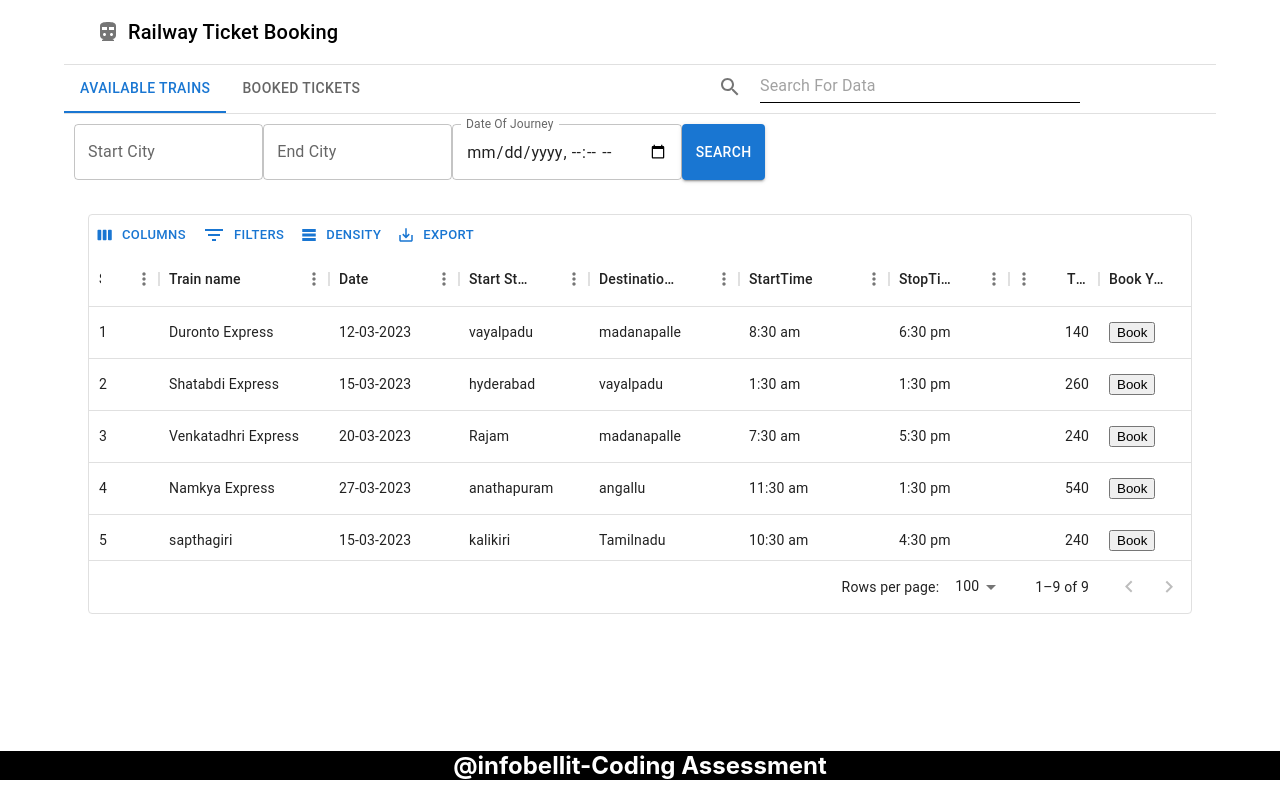
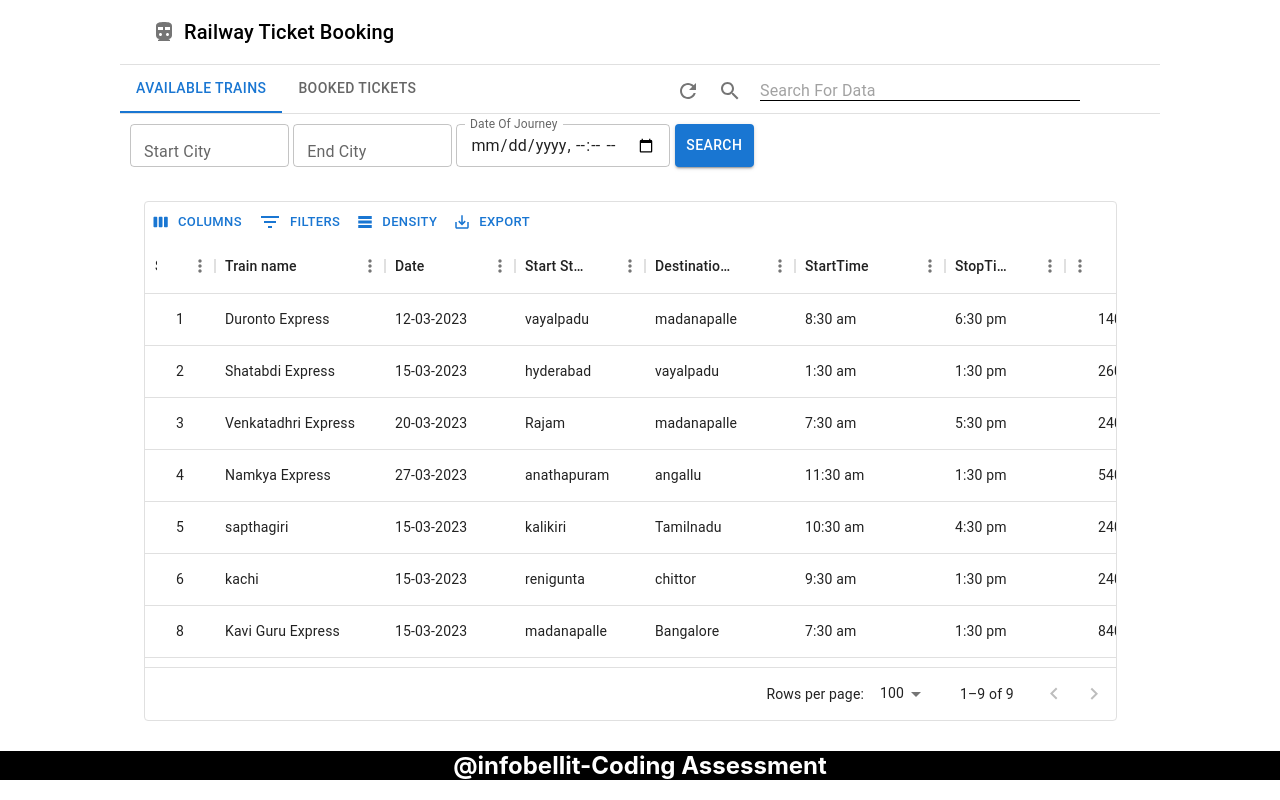
Before and after one commit to Baggu516/Train_Ticket_Booking_Infobellit, a React (Create React App) app: page / in a window 1280 px wide. Built offline with nearby package versions, Linux system fonts and the light colour scheme.

Commit message:
css chnages refresh

```diff
--- a/src/App.css
+++ b/src/App.css
@@ -7,3 +7,6 @@
   padding: 0;
   /* color:rgb(198, 175, 140) */
 }
+.MuiInputBase-input  {
+  height: 10px !important;
+}
--- a/src/App.js
+++ b/src/App.js
@@ -12,6 +12,7 @@ import PropTypes from 'prop-types';
 import Typography from '@mui/material/Typography';
 import { Button, Container,TextField, Divider, IconButton, Toolbar, InputBase } from '@mui/material';
 import SearchIcon from '@mui/icons-material/Search';
+import RefreshIcon from "@mui/icons-material/Refresh";
 import Data from "./components/Data"
 // import TotalTicket from "./components/TotalTicket"
 import Model from './components/Model';
@@ -187,7 +188,7 @@ function App() {
   return (
     <>
 
-      <Container fixed>
+      <Container fixed sx={{hieght:'100vh',width:'85vw'}}>
       <Toolbar>
         <IconButton>
         <DirectionsSubwayFilledIcon/>
@@ -205,11 +206,14 @@ function App() {
                 <Tab label="Booked Tickets" {...a11yProps(1)} />
         </Tabs>
         <span  style={{position:'absolute',right:200}}>
+        <IconButton type="button" aria-label="search" onClick={() => Search()}>
+            {<RefreshIcon />}
+        </IconButton>
           <IconButton type="button" sx={{ p: '10px' }} aria-label="search">
             <SearchIcon />
           </IconButton>
           <InputBase
-            sx={{ ml: 1, flex: 1 }}
+            sx={{ ml: 1, flex: 1 ,paddingTop:2}}
             placeholder="Search For Data"
             value={searchValue}
             inputRef={inputRef}
@@ -229,6 +233,7 @@ function App() {
           <span style={{display:'flex',margin:"10px",marginLeft:"10px",width:"60%"}}>
             <span style={{width:"30%"}}>
             <Autocomplete
+        className="inputFieldSearch"
         id="start-city"
         options={['vayalpadu',
         'hyderabad',
@@ -246,11 +251,12 @@ function App() {
         )}
       />
             </span>
-
+         &nbsp;
        {/* </span> */}
       {/* <span style={{position:'absolute',right:50}}> */}
       <span style={{width:"30%"}}>
       <Autocomplete
+        className="inputFieldSearch"
         id="end-city"
         options={["madanapalle",
         "vayalpadu",
@@ -267,9 +273,10 @@ function App() {
           <TextField {...params} label="End City" variant="outlined" />
         )}
       />
-      </span>
+      </span>&nbsp;
       {/* <span style={{position:'absolute',right:100}}> */}
       <TextField
+        className="inputFieldSearch"
         id="date-of-journey"
         label="Date Of Journey"
         type="datetime-local"
@@ -278,17 +285,17 @@ function App() {
         InputLabelProps={{
           shrink: true,
         }}
-      />
+      />&nbsp;
       {/* </span> */}
       {/* <span style={{position:'absolute',right:150}}> */}
-      <Button type="submit" variant="contained" color="primary">
+      <Button type="submit" className='inputFieldSearch' variant="contained" color="primary">
         Search
       </Button>
       </span>
 
     </form>
       </Box>
-      <TabPanel value={value} index={0}>
+      <TabPanel value={value}  index={0}>
         <TotalTicket value={value} availableData={searchData} bookedData={bookedData} stored={stored}/>
       </TabPanel>
       <TabPanel value={value}   index={1}>
--- a/src/components/TotalTicket.js
+++ b/src/components/TotalTicket.js
@@ -1,6 +1,7 @@
 import * as React from 'react';
 import { DataGrid, GridToolbar } from '@mui/x-data-grid';
 import {useState,useContext,useEffect} from "react"
+import '../index.css'
 import Model from './Model';
 import Data from "./Data"
 import Dialog from '@mui/material/Dialog';
@@ -20,36 +21,38 @@ export default function DataTable(props) {
   const [open, setOpen] =useState(false)
   const [availableData,setAvailableData] = useState(props.availableData)
   const columns= [
-    { field: 'id', headerName: 'S.NO', width: 70 },
-    { field: 'trainName', headerName: 'Train name', width: 170 },
-    { field: 'date', headerName: 'Date', width: 130 },
-    { field: 'source', headerName: 'Start Station', width: 130 },
+    { field: 'id', headerName: 'S.NO', width: 70 ,align:'center'},
+    { field: 'trainName', headerName: 'Train name', width: 170 ,align:'left'},
+    { field: 'date', headerName: 'Date', width: 130 ,align:'left'},
+    { field: 'source', headerName: 'Start Station', width: 130 ,align:'left'},
     {
       field: 'destination',
       headerName: 'Destination Station',
       // type: 'number',
        width: 150,
-    },
-    { field: 'sourcetime', headerName: 'StartTime', width: 150 },
-    { field: 'endingtime', headerName: 'StopTime', width: 120 },
-    { field: 'price', headerName: 'Ticket Price',type:"number",width:90 },
+    align:'left'},
+    { field: 'sourcetime', headerName: 'StartTime', width: 150 ,align:'left'},
+    { field: 'endingtime', headerName: 'StopTime', width: 120 ,align:'left'},
+    { field: 'price', headerName: 'Ticket Price',type:"number",width:90 ,align:'center'},
     {
       field: 'button',
       headerName: ' Book Your Ticket',
       width: 130,
       renderCell: (params) => {
         return (
-          <button
+            <Button
+                id="submit btn"
                   variant="contained"
-            color="primary"
+                  className="book"
                   onClick={()=>{ setOpen(true)
                     setN(params.row.id-1)
                   }}
                 >
                   Book
-          </button>
+              </Button>
         );
       },
+      align:'center'
     },
     // { field: 'book', headerName: 'Click on Book for booking',type:"number",width:200 },
   //   {
@@ -71,9 +74,9 @@ export default function DataTable(props) {
 
   let bookedColumns = columns
   bookedColumns = [...bookedColumns,
-    { field: 'name', headerName: 'Passenger Name', width: 150 },
-    { field: 'email', headerName: 'Passenger Email', width: 200 },
-    { field: 'phoneNumber', headerName: 'Passenger Phone Number',type:"number",width:90 },
+    { field: 'name', headerName: 'Passenger Name', width: 150 ,align:'center'},
+    { field: 'email', headerName: 'Passenger Email', width: 200,align:'center' },
+    { field: 'phoneNumber', headerName: 'Passenger Phone Number',type:"number",width:90,align:'center' },
   ]
 
   const fullScreen = useMediaQuery(theme.breakpoints.down('md'));
@@ -282,9 +285,10 @@ useEffect(()=>{
   ]
 
   return (
-    <div style={{ height: 400, width: '100%' }}>
+    <span style={{ height: 400, width: '90%' }}>
       {props.value==0&&<DataGrid
         rows={availableData}
+        sx={{height:'65vh',width:'76vw'}}
         // onRowClick={handleEvent}
         columns={columns}
         pageSize={5}
@@ -294,6 +298,7 @@ useEffect(()=>{
         rowsPerPageOptions={[1]}
       />}
       {props.value===1&&<DataGrid
+      sx={{height:'65vh',width:'76vw'}}
       rows={booked}
       columns={fc}
       // onRowClick={handleEvent}
@@ -366,10 +371,14 @@ useEffect(()=>{
         <input type="text" placeholder="Email" name="email" onChange={changeHandler}></input><br/>
         <input type="text" placeholder="phone number" name="phoneNumber" onChange={changeHandler}></input><br/> */}
         <DialogActions>
-          <Button autoFocus type='submit'>
+          <Button autoFocus id="submit btn"
+                  variant="contained"
+                  className="book" type='submit'>
                 Book
               </Button>
-              <Button onClick={handleClose} autoFocus>
+              <Button id="submit btn"
+                  variant="contained"
+                  className="book" onClick={handleClose} autoFocus>
                 Cancel
               </Button>
           </DialogActions>
@@ -387,6 +396,6 @@ useEffect(()=>{
         </DialogActions> */}
       </Dialog>
 
-    </div>
+    </span>
   );
 }
--- a/src/index.css
+++ b/src/index.css
@@ -11,3 +11,11 @@ code {
   font-family: source-code-pro, Menlo, Monaco, Consolas, 'Courier New',
     monospace;
 }
+
+.book {
+  background: #111;
+  color: #fff
+}
+.book:hover {
+  background: 'rgb(37, 36, 36)'
+}
```
Lines whose indentation alone changed are shown as unchanged.
